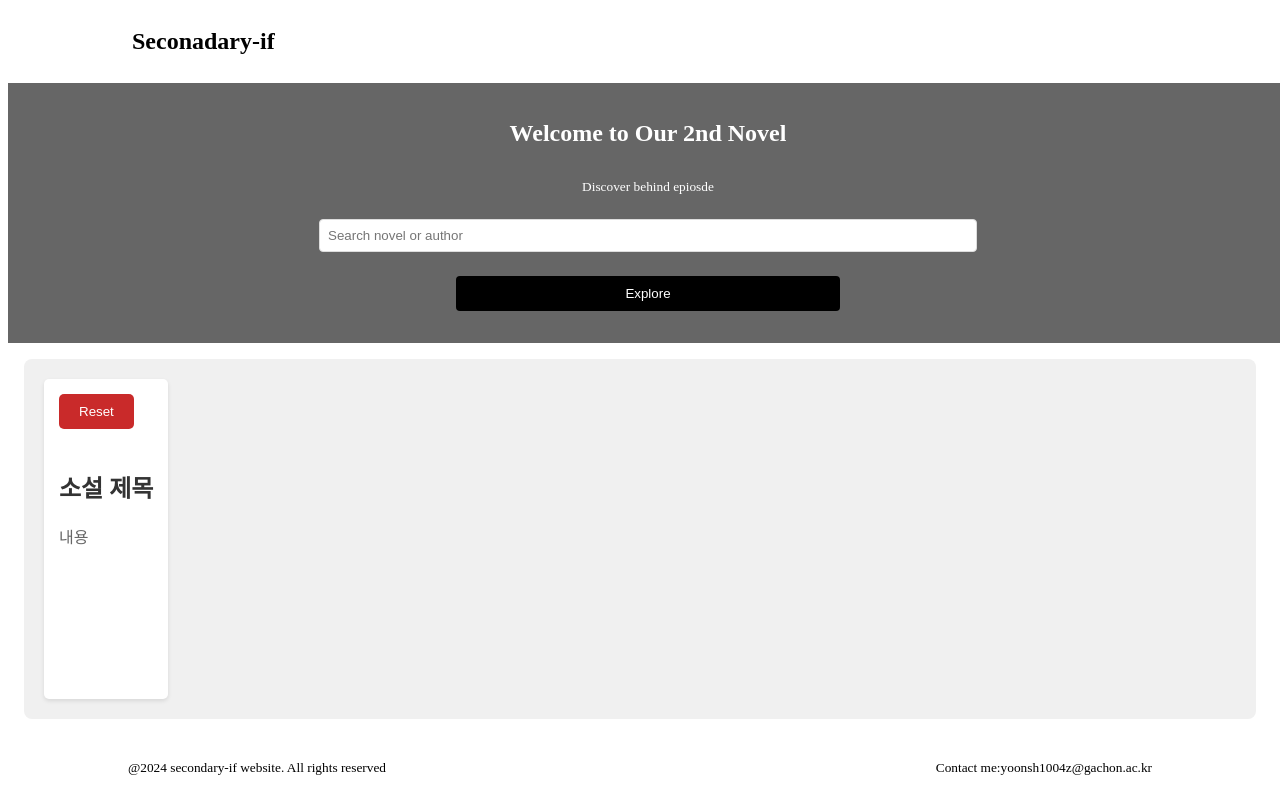
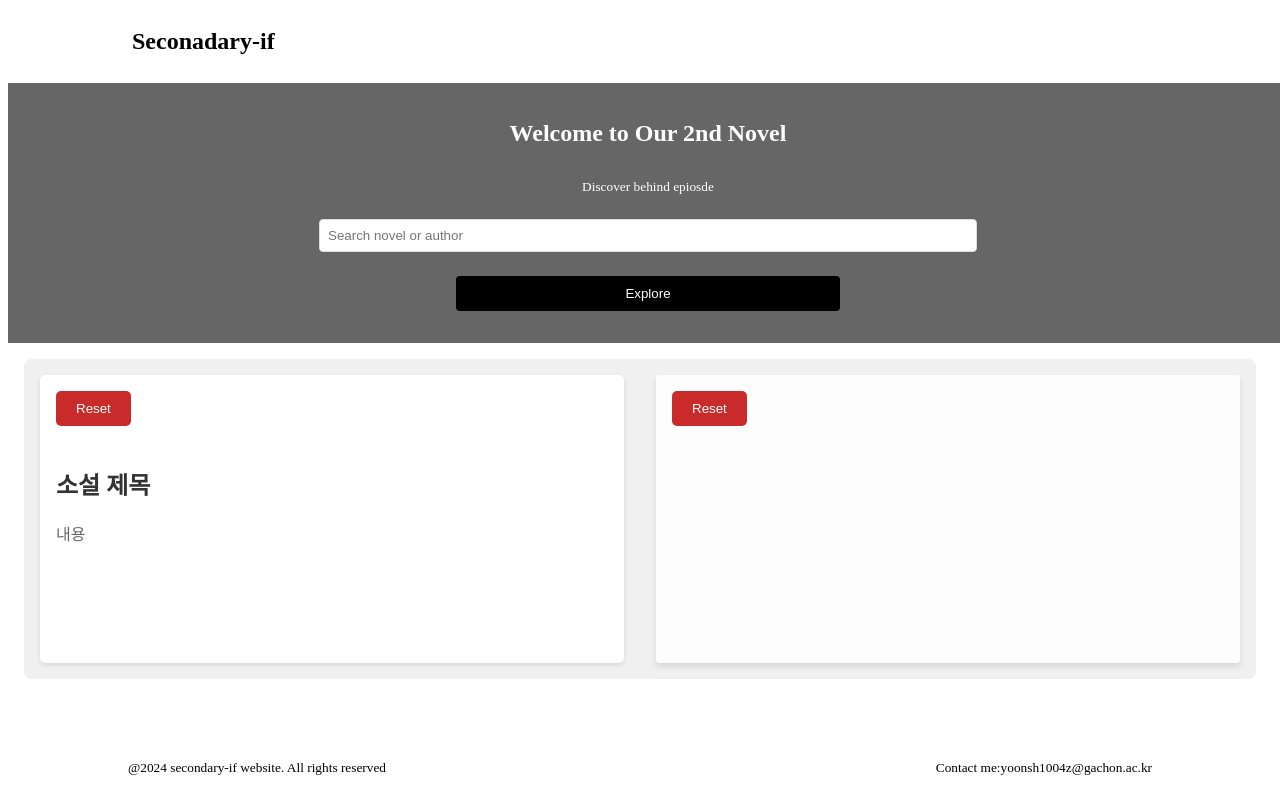
Before and after one commit to loading1031/secondary-if, a React (Vite) app in the folder demo/src/main/front/: page / in a window 1280 px wide. Built offline with nearby package versions, Linux system fonts and the light colour scheme.

Commit message:
✨Feat: find maxWeight route

```diff
--- a/demo/src/main/front/src/components/Artifact/Artifact.jsx
+++ b/demo/src/main/front/src/components/Artifact/Artifact.jsx
@@ -1,10 +1,10 @@
 import styled from "styled-components";
 import LastWatching from "./LastWatching/LastWatching";
-import FamousRoute from "./FamousRoute/FamousRoute";
+import TheMostWatchingRoute from "./FamousRoute/TheMostWatchingRoute";
 
 const ArtifactInform = styled.div`
   display: flex;
-  padding: 20px;
+  justify-content: space-between;
   background-color: #f0f0f0;
   border-radius: 8px;
   margin: 1rem;
@@ -15,7 +15,7 @@ function Artifact() {
   return (
     <ArtifactInform>
       <LastWatching />
-      <FamousRoute />
+      <TheMostWatchingRoute/>
     </ArtifactInform>
   );
 }
--- a/demo/src/main/front/src/components/Artifact/FamousRoute/FamousRoute.jsx
+++ /dev/null
@@ -1,6 +0,0 @@
-function FamousRoute() {
-    return (
-      <div></div>
-    );
-  }
-  export default FamousRoute;
--- /dev/null
+++ b/demo/src/main/front/src/components/Artifact/FamousRoute/TheMostWatchingRoute.jsx
@@ -0,0 +1,91 @@
+import { useSelector } from "react-redux";
+import { useState, useEffect } from "react";
+import axios from "axios";
+import { Route, Node, Content,ResetButton } from "./styles";
+
+function TheMostWatchingRoute() {
+  const artifact = useSelector((state) => state.search.finalSearchRes);
+  const [endUploadId, setEndUploadId] = useState(null);
+  const [maxWeightRoute, setMaxWeightRoute] = useState({ nodes: {} }); // Initialize nodes as an empty object
+  const [totalUploads, setTotalUploads] = useState([]);
+
+  useEffect(() => {
+    if (!artifact || !endUploadId) {
+      return; // artifact가 없거나 endUploadId가 없으면 아무것도 하지 않음
+    }
+
+    const fetchUploads = async () => {
+      try {
+        const response = await axios.get(
+          `http://localhost:8080/artifacts/${artifact.artifactId}/uploads/${endUploadId}/weight?`
+        );
+        setMaxWeightRoute(response.data.result); // API 호출 결과로 상태 업데이트
+        setTotalUploads([]);
+      } catch (error) {
+        console.error("API 요청 중 오류가 발생했습니다:", error);
+        setMaxWeightRoute({ nodes: {} }); // Reset to default on error
+      }
+    };
+
+    fetchUploads();
+  }, [artifact, endUploadId]);
+
+  useEffect(() => {
+    if (!artifact || endUploadId) {
+      return; // artifact가 없거나 endUploadId가 있으면 아무것도 하지 않음
+    }
+
+    const fetchTotalUploads = async () => {
+      try {
+        const response = await axios.get(
+          `http://localhost:8080/artifacts/${artifact.artifactId}`
+        );
+        setTotalUploads(response.data.result.getUploadResDtoList); // API 호출 결과로 상태 업데이트
+      } catch (error) {
+        console.error("API 요청 중 오류가 발생했습니다:", error);
+      }
+    };
+
+    fetchTotalUploads();
+  }, [artifact, endUploadId]);
+
+  console.log("maxWeightRoute:", maxWeightRoute);
+  console.log("totalUploads:", totalUploads);
+
+  return (
+    <Route>
+      <ResetButton
+        onClick={() => {
+          setEndUploadId(null);
+          setTotalUploads([]);
+          setMaxWeightRoute({ nodes: {} }); // Reset to default on error
+        }}
+      >
+        Reset
+      </ResetButton>
+      <Content>
+        {maxWeightRoute &&
+          Object.keys(maxWeightRoute.nodes).length > 0 &&
+          Object.entries(maxWeightRoute.nodes).map(([key, node]) => (
+            <Node
+              key={node.properties.id}
+              onClick={() => setEndUploadId(node.properties.id)}
+            >
+              {node.properties.content}
+            </Node>
+          ))}
+        {totalUploads &&
+          totalUploads.map((upload) => (
+            <Node
+              key={upload.uploadId}
+              onClick={() => setEndUploadId(upload.uploadId)}
+            >
+              {upload.content}
+            </Node>
+          ))}
+      </Content>
+    </Route>
+  );
+}
+
+export default TheMostWatchingRoute;
--- a/demo/src/main/front/src/components/Artifact/FamousRoute/styles.js
+++ b/demo/src/main/front/src/components/Artifact/FamousRoute/styles.js
@@ -1,3 +1,51 @@
 import styled from "styled-components";
 
-export const FamousRoute = styled.div``;
+export const Route = styled.div`
+  width: 50%;
+  background: rgba(255, 255, 255, 0.9); // 반투명 배경
+  box-shadow: 0px 4px 6px rgba(0, 0, 0, 0.1);
+  border-radius: 4px;
+  margin: 1rem;
+  padding: 1rem;
+  overflow-y: auto;
+`;
+
+export const ResetButton = styled.button`
+  position: sticky;
+  top: 0rem; // 상단에 고정
+  z-index: 10; // 다른 컨텐츠 위에 표시되도록 z-index 설정
+
+  background-color: #c92a2a;
+  color: white;
+  border: none;
+  padding: 10px 20px;
+  border-radius: 5px;
+  cursor: pointer;
+  margin-bottom: 20px;
+
+  &:hover {
+    background-color: #a61e25;
+  }
+`;
+
+export const Node = styled.li`
+  font-size: 0.7rem;
+  padding: 10px 1rem;
+  list-style: none;
+
+  border-bottom: 1px solid #ccc;
+
+  &:last-child {
+    border-bottom: none;
+    margin-bottom: 1rem;
+  }
+
+  &:hover {
+    background-color: #f7f7f7;
+    cursor: pointer;
+  }
+`;
+
+export const Content = styled.div`
+  margin: 1rem;
+`;
--- a/demo/src/main/front/src/components/Artifact/LastWatching/styles.js
+++ b/demo/src/main/front/src/components/Artifact/LastWatching/styles.js
@@ -2,9 +2,11 @@ import styled from "styled-components";
 
 export const LastWatchingContainer = styled.section`
   background-color: #ffffff;
-  padding: 15px;
+  padding: 1rem;
+  margin: 1rem;
   border-radius: 5px;
   box-shadow: 0 2px 4px rgba(0, 0, 0, 0.1);
+  width: 50%;
 `;
 
 export const Title = styled.h1`
```
